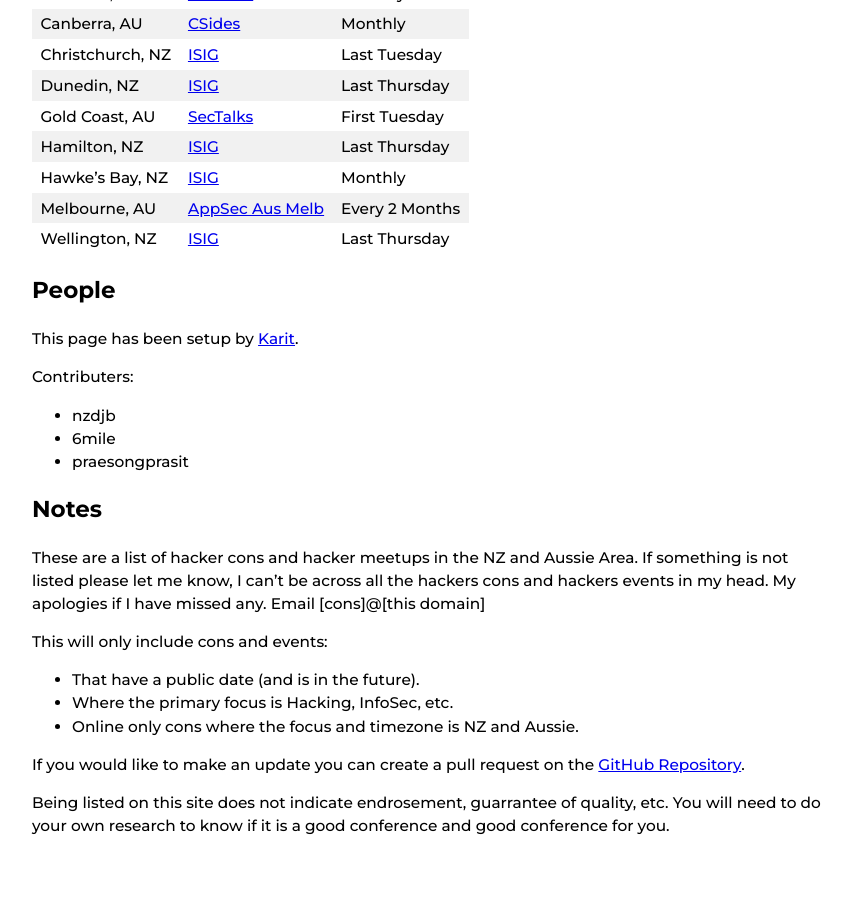
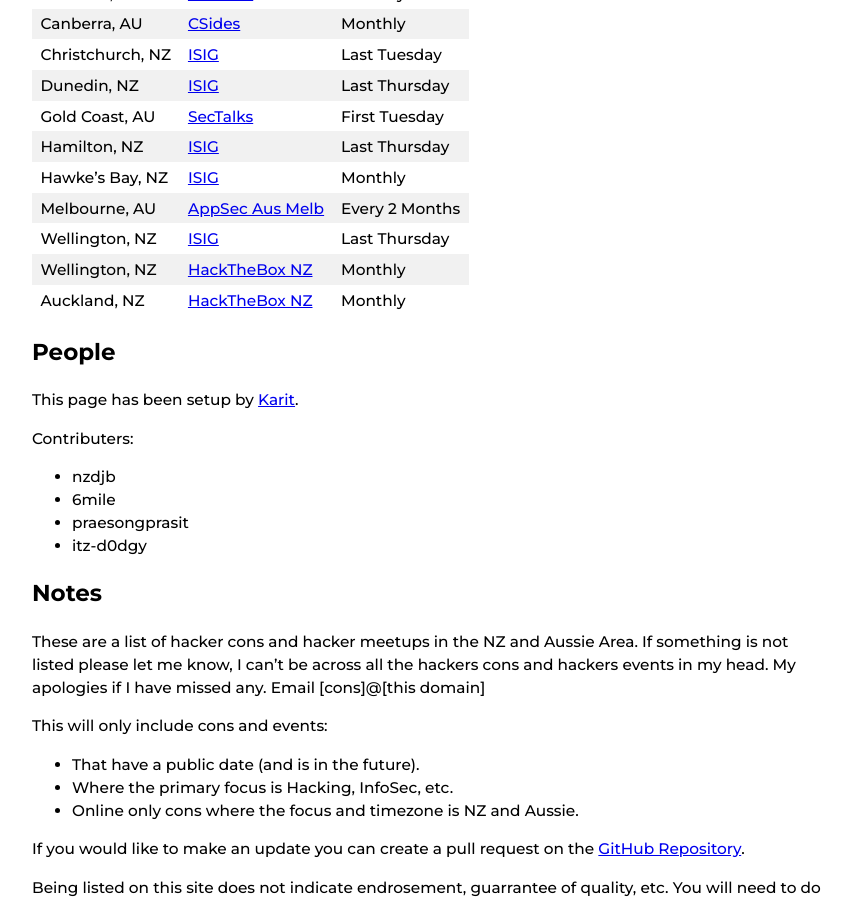
Before and after one commit to nzkarit/downundercons, a Jekyll site: the page built from index.markdown, in a window 1280 px wide and 900 px high, scrolled down 1615 px. Shown: the whole window, without its empty margins (208-1060 px from the left). Built offline with Jekyll 4.4.1, drawn with Linux system fonts in a browser that asks for light colours; before the commit the page ends 2483 px from its top, so only the background shows below that.

Commit message:
Update index.markdown
Add hack the box nz

```diff
--- a/index.markdown
+++ b/index.markdown
@@ -58,6 +58,8 @@ These are a list of hacker/infosec cons and meetups in the NZ and Aussie Area.
 | Hawke’s Bay, NZ | [ISIG](https://isig.org.nz/) | Monthly |
 | Melbourne, AU | [AppSec Aus Melb](https://www.meetup.com/appsec-australia/) | Every 2 Months |
 | Wellington, NZ | [ISIG](https://isig.org.nz/) | Last Thursday |
+| Wellington, NZ | [HackTheBox NZ](https://discord.gg/aDWymsDxWu) | Monthly |
+| Auckland, NZ | [HackTheBox NZ](https://discord.gg/aDWymsDxWu) | Monthly |
 
 ## People
 This page has been setup by [Karit](https://www.karit.nz/).
@@ -66,6 +68,7 @@ Contributers:
 * nzdjb
 * 6mile
 * praesongprasit
+* itz-d0dgy
 
 ## Notes
 These are a list of hacker cons and hacker meetups in the NZ and Aussie Area. If something is not listed please let me know, I can't be across all the hackers cons and hackers events in my head. My apologies if I have missed any. Email [cons]@[this domain]
```
